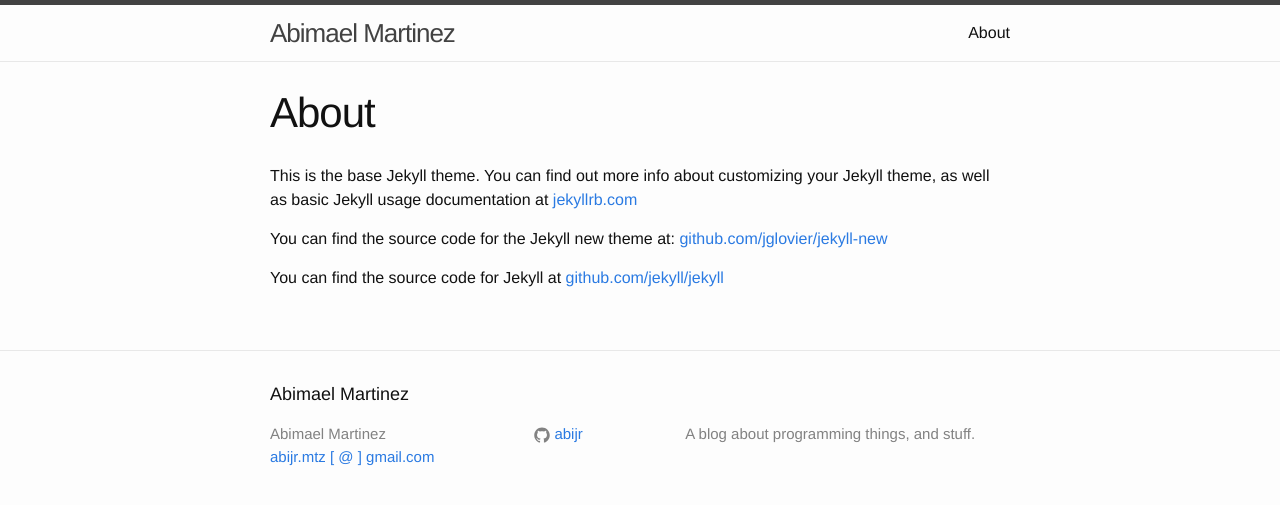
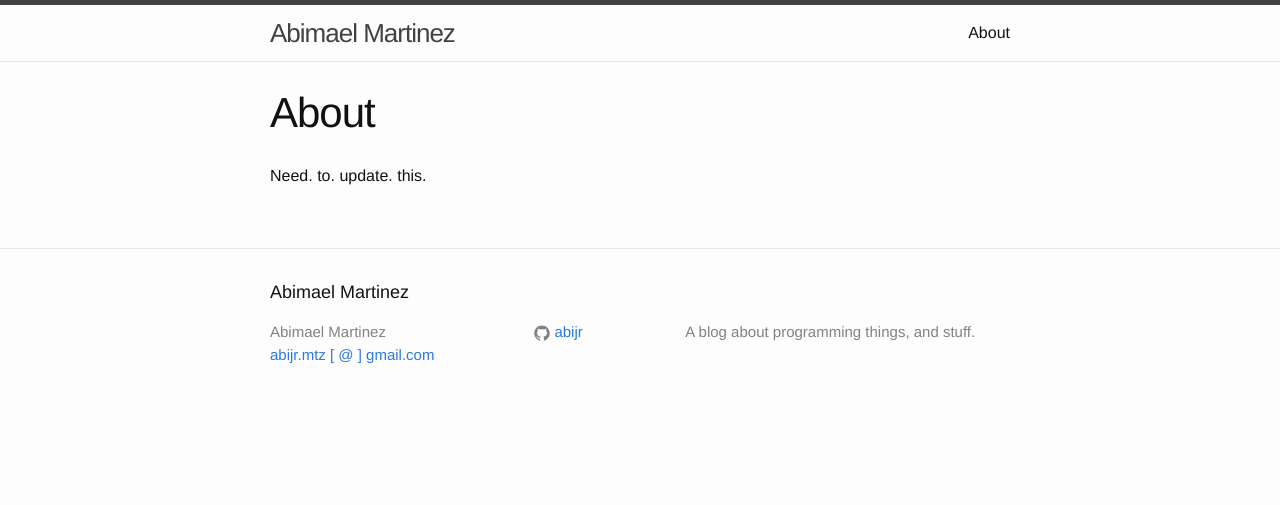
Before and after one commit to abijr/abijr.github.com, a Jekyll site: the page built from about.md, in a window 1280 px wide. Shown: the top 505 px of the page. Built offline with Jekyll 4.4.1, drawn with Linux system fonts in a browser that asks for light colours.

Commit message:
Update to about.md

```diff
--- a/about.md
+++ b/about.md
@@ -3,9 +3,4 @@ layout: page
 title: About
 permalink: /about/
 ---
-
-This is the base Jekyll theme. You can find out more info about customizing your Jekyll theme, as well as basic Jekyll usage documentation at [jekyllrb.com](http://jekyllrb.com/)
-
-You can find the source code for the Jekyll new theme at: [github.com/jglovier/jekyll-new](https://github.com/jglovier/jekyll-new)
-
-You can find the source code for Jekyll at [github.com/jekyll/jekyll](https://github.com/jekyll/jekyll)
+Need. to. update. this.
```
